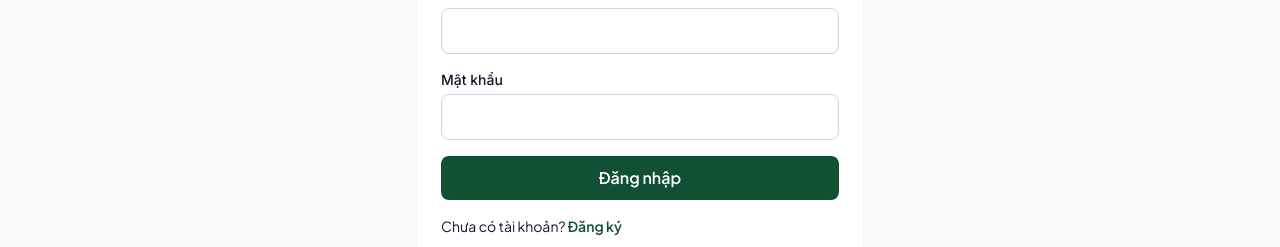
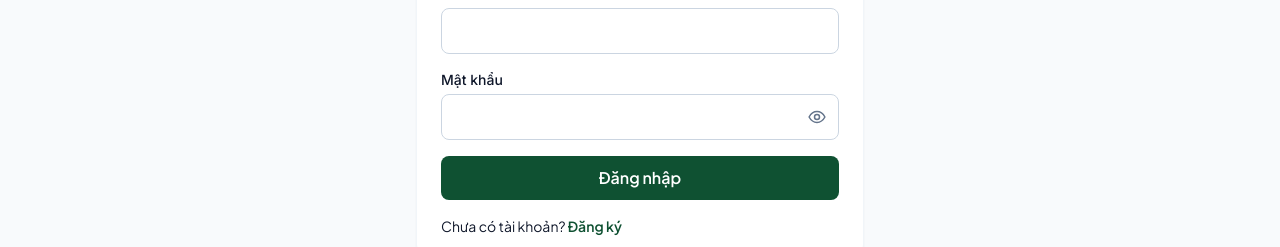
Before and after one commit to coderuit3k/sportshub, a Next.js app: page /login in a window 1280 px wide. Shown: the part 171-418 px from the top of the page. Built offline with nearby package versions, Linux system fonts and the light colour scheme; no server answers.

Commit message:
feat(auth): show/hide password toggle on login and register

```diff
--- a/messages/en.json
+++ b/messages/en.json
@@ -55,6 +55,7 @@
   "auth": {
     "createAccount": "Create account",
     "email": "Email",
+    "hidePassword": "Hide password",
     "loginFailed": "Login failed",
     "loginSubmit": "Log in",
     "loginTitle": "Log in",
@@ -67,7 +68,8 @@
     "registerTitle": "Sign up for SportsHub",
     "role": "Role",
     "roleOwner": "Venue owner",
-    "rolePlayer": "Player"
+    "rolePlayer": "Player",
+    "showPassword": "Show password"
   },
   "booking": {
     "actionApprove": "Approve",
--- a/messages/vi.json
+++ b/messages/vi.json
@@ -55,6 +55,7 @@
   "auth": {
     "createAccount": "Tạo tài khoản",
     "email": "Email",
+    "hidePassword": "Ẩn mật khẩu",
     "loginFailed": "Đăng nhập thất bại",
     "loginSubmit": "Đăng nhập",
     "loginTitle": "Đăng nhập",
@@ -67,7 +68,8 @@
     "registerTitle": "Đăng ký SportsHub",
     "role": "Vai trò",
     "roleOwner": "Chủ sân",
-    "rolePlayer": "Người chơi"
+    "rolePlayer": "Người chơi",
+    "showPassword": "Hiện mật khẩu"
   },
   "booking": {
     "actionApprove": "Duyệt",
--- a/src/app/login/page.tsx
+++ b/src/app/login/page.tsx
@@ -1,6 +1,7 @@
 "use client";
 import { useState } from "react";
 import { useTranslations } from "next-intl";
+import PasswordInput from "@/components/PasswordInput";
 export default function LoginPage() {
   const t = useTranslations("auth");
   const [error, setError] = useState<string | null>(null);
@@ -18,7 +19,7 @@ export default function LoginPage() {
       }}>
         <h1 className="text-2xl font-bold">{t("loginTitle")}</h1>
         <div><label className="label" htmlFor="email">{t("email")}</label><input id="email" name="email" type="email" required className="input" autoComplete="email" /></div>
-        <div><label className="label" htmlFor="password">{t("password")}</label><input id="password" name="password" type="password" required className="input" autoComplete="current-password" /></div>
+        <div><label className="label" htmlFor="password">{t("password")}</label><PasswordInput id="password" name="password" required className="input" autoComplete="current-password" /></div>
         {error && <p role="alert" className="rounded-lg bg-red-50 p-3 text-sm text-red-700">{error}</p>}
         <button className="btn-primary w-full" type="submit">{t("loginSubmit")}</button>
         <p className="text-sm">{t("noAccount")} <a className="font-semibold text-primary" href="/register">{t("registerLink")}</a></p>
--- a/src/app/register/page.tsx
+++ b/src/app/register/page.tsx
@@ -1,6 +1,7 @@
 "use client";
 import { useState } from "react";
 import { useTranslations } from "next-intl";
+import PasswordInput from "@/components/PasswordInput";
 export default function RegisterPage() {
   const t = useTranslations("auth");
   const [error, setError] = useState<string | null>(null);
@@ -19,7 +20,7 @@ export default function RegisterPage() {
         <h1 className="text-2xl font-bold">{t("registerTitle")}</h1>
         <div><label className="label" htmlFor="name">{t("name")}</label><input id="name" name="name" required className="input" /></div>
         <div><label className="label" htmlFor="email">{t("email")}</label><input id="email" name="email" type="email" required className="input" autoComplete="email" /></div>
-        <div><label className="label" htmlFor="password">{t("passwordHint")}</label><input id="password" name="password" type="password" required minLength={8} className="input" autoComplete="new-password" /></div>
+        <div><label className="label" htmlFor="password">{t("passwordHint")}</label><PasswordInput id="password" name="password" required minLength={8} className="input" autoComplete="new-password" /></div>
         <div><label className="label" htmlFor="role">{t("role")}</label><select id="role" name="role" className="input"><option value="PLAYER">{t("rolePlayer")}</option><option value="OWNER">{t("roleOwner")}</option></select></div>
         {error && <p role="alert" className="rounded-lg bg-red-50 p-3 text-sm text-red-700">{error}</p>}
         <button className="btn-primary w-full" type="submit">{t("createAccount")}</button>
--- /dev/null
+++ b/src/components/PasswordInput.tsx
@@ -0,0 +1,35 @@
+"use client";
+import { useState, type InputHTMLAttributes } from "react";
+import { useTranslations } from "next-intl";
+
+type Props = Omit<InputHTMLAttributes<HTMLInputElement>, "type">;
+
+export default function PasswordInput({ className, ...props }: Props) {
+  const t = useTranslations("auth");
+  const [visible, setVisible] = useState(false);
+  return (
+    <div className="relative">
+      <input {...props} type={visible ? "text" : "password"} className={`${className ?? ""} pr-11`} />
+      <button
+        type="button"
+        onClick={() => setVisible((v) => !v)}
+        aria-pressed={visible}
+        aria-label={visible ? t("hidePassword") : t("showPassword")}
+        className="absolute inset-y-0 right-0 flex w-11 items-center justify-center text-slate-500 hover:text-slate-700 focus:outline-none focus:ring-2 focus:ring-secondary rounded-r-lg"
+      >
+        {visible ? (
+          <svg width="20" height="20" viewBox="0 0 24 24" fill="none" stroke="currentColor" strokeWidth="1.8" strokeLinecap="round" strokeLinejoin="round" aria-hidden="true">
+            <path d="M3 3l18 18" />
+            <path d="M10.6 5.9A9.8 9.8 0 0 1 12 5.5c6 0 9.5 6.5 9.5 6.5a17.6 17.6 0 0 1-2.7 3.4M6.6 6.9A16.9 16.9 0 0 0 2.5 12S6 18.5 12 18.5c1.5 0 2.9-.4 4.1-1" />
+            <path d="M9.9 9.9a3 3 0 0 0 4.2 4.2" />
+          </svg>
+        ) : (
+          <svg width="20" height="20" viewBox="0 0 24 24" fill="none" stroke="currentColor" strokeWidth="1.8" strokeLinecap="round" strokeLinejoin="round" aria-hidden="true">
+            <path d="M2.5 12S6 5.5 12 5.5 21.5 12 21.5 12 18 18.5 12 18.5 2.5 12 2.5 12Z" />
+            <circle cx="12" cy="12" r="3" />
+          </svg>
+        )}
+      </button>
+    </div>
+  );
+}
```
Also changed, not shown: 2 other files (tests, documents, lock files or other folders).
